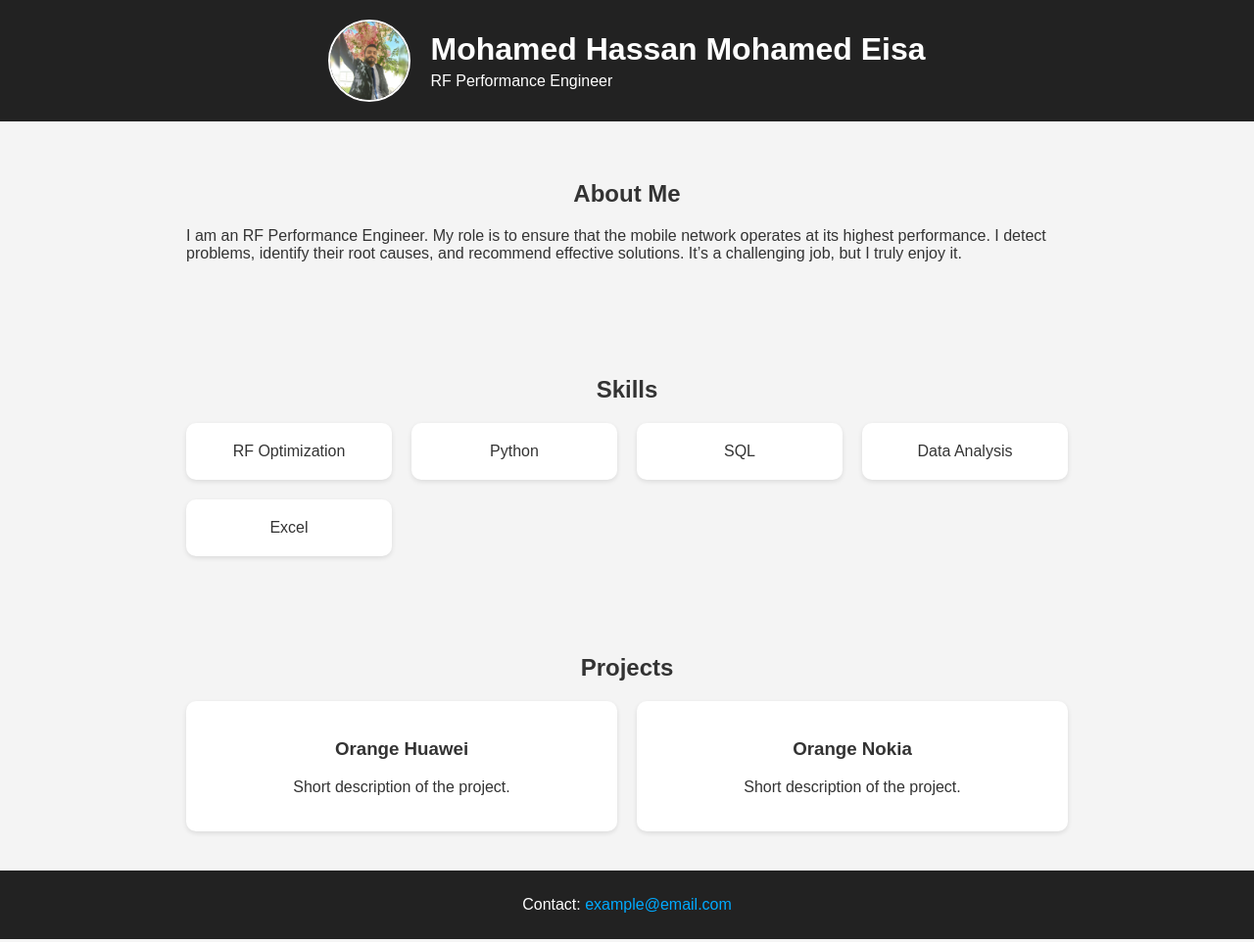
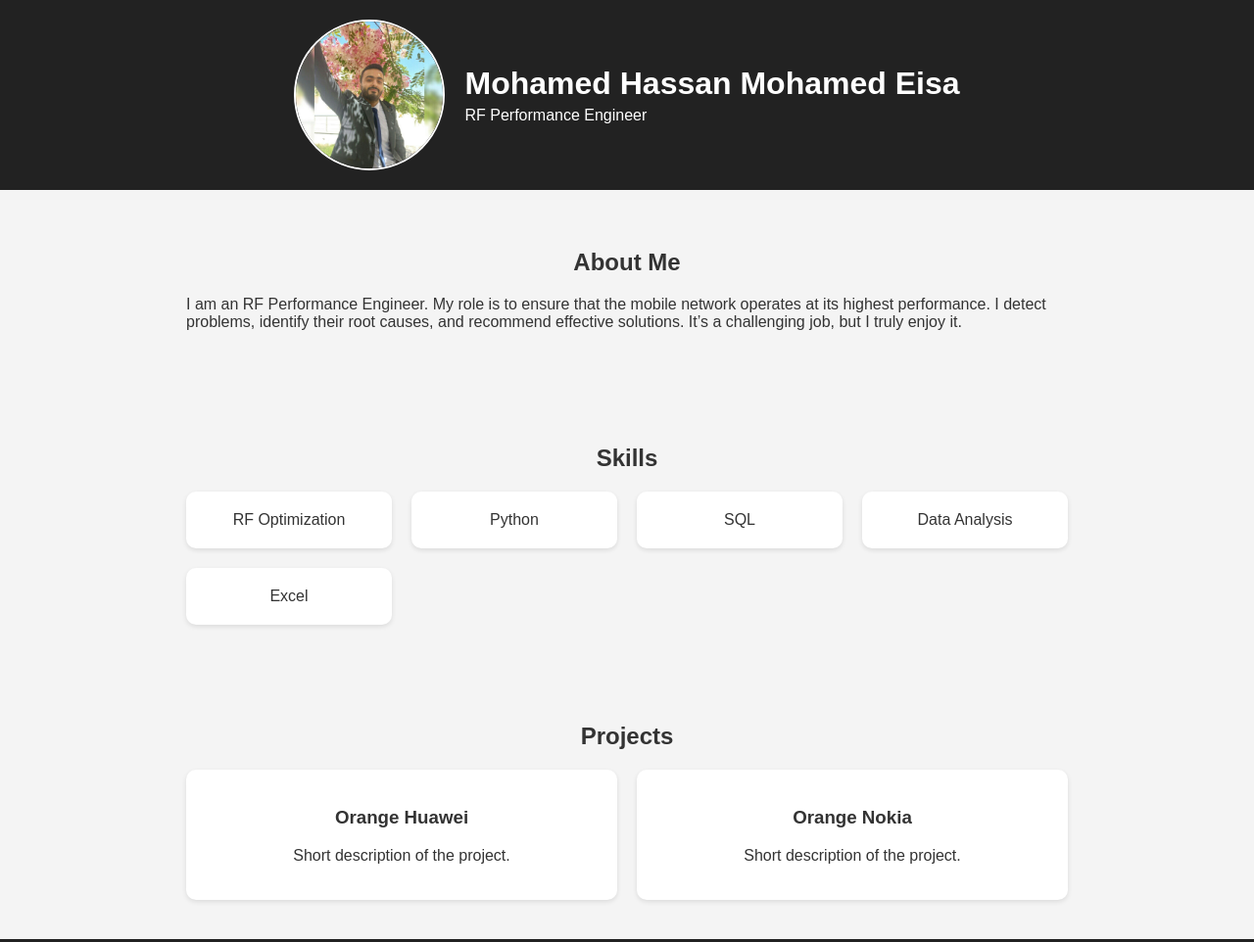
Before and after one commit to XSAWEF/Portfolio, a plain HTML site: page index.html in a window 1280 px wide. Shown: the top 962 px of the page at 98% size. Drawn offline with Linux system fonts and the light colour scheme.

Commit message:
Update index.html

```diff
--- a/index.html
+++ b/index.html
@@ -22,9 +22,9 @@
             gap: 20px;
         }
         header img {
-            width: 80px;
-            height: 80px;
-            border-radius: 50%;
+            width: 150px;
+            height: 150px;
+            border-radius: 80%;
             object-fit: cover;
             border: 2px solid #fff;
         }
```
